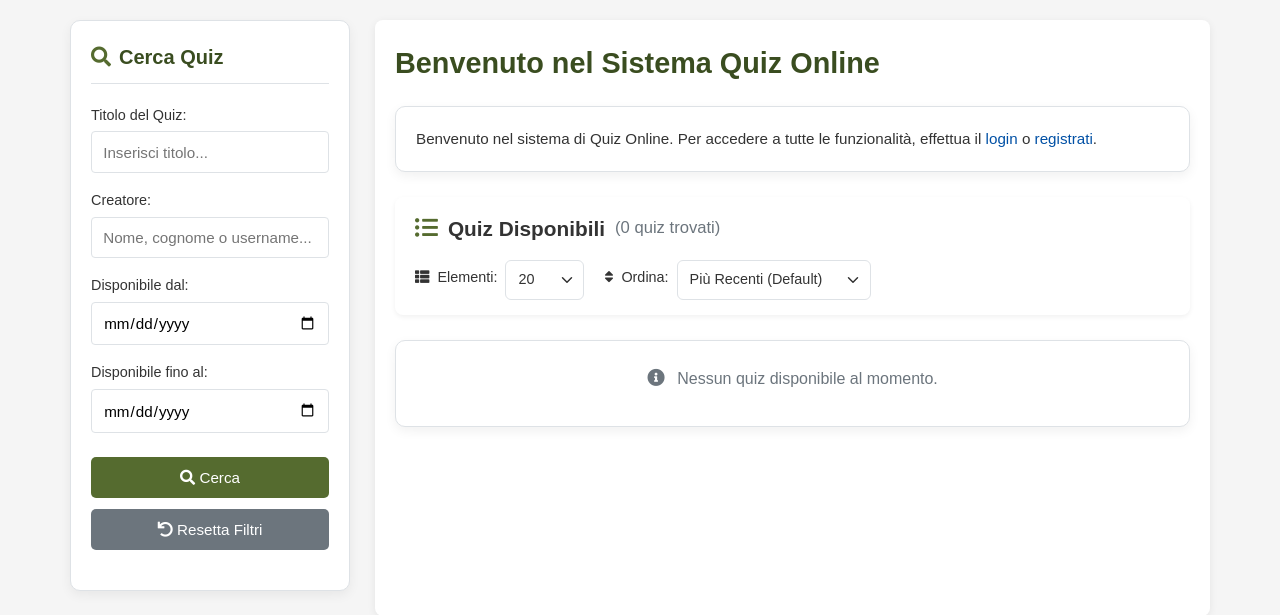
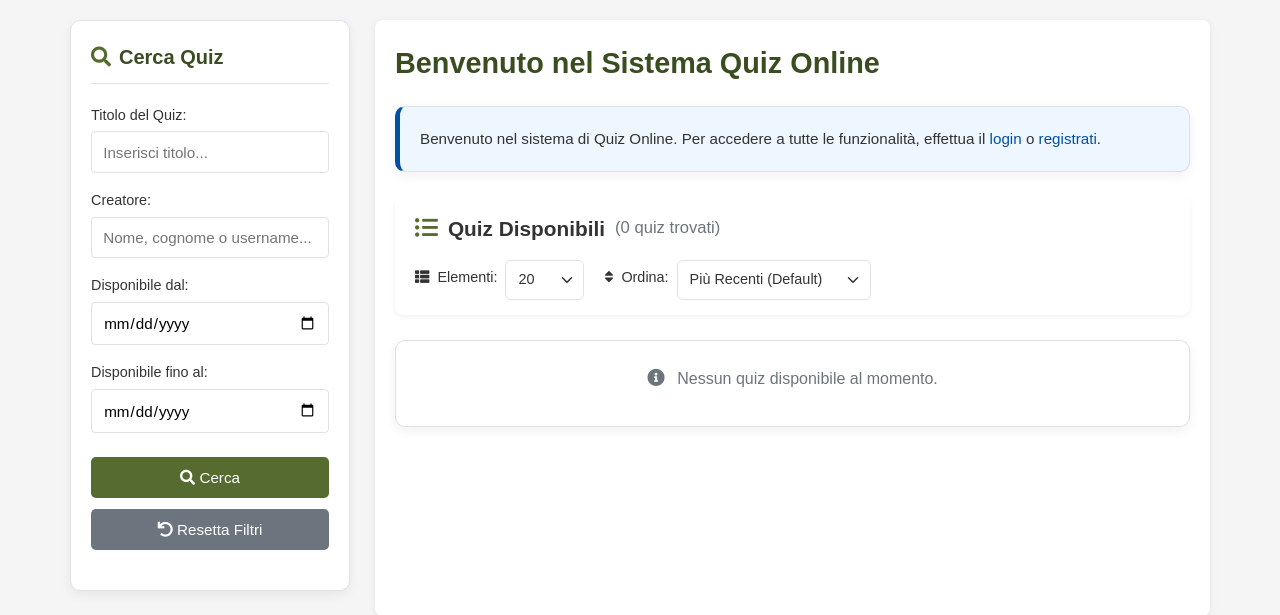
Before and after one commit to paganello/web-programming-24-25, a PHP site: page / in a window 1280 px wide. Shown: the part 186-801 px from the top of the page. Run offline with PHP 8.4, Linux system fonts and the light colour scheme; data that the repository does not hold is empty.

Commit message:
Sistemazione bug welcome-card

```diff
--- a/assets/css/style.css
+++ b/assets/css/style.css
@@ -489,11 +489,11 @@ table tr:hover td { background-color: #f5f5f5; } /* Hover sulle righe */
 
 /* Card di Benvenuto e Link nel Testo */
 .welcome-card {
-    background-color: #eef6ff; /* Azzurrino */
+    background-color: #eef6ff !important; /* Azzurrino */
     border-radius: 8px;
     padding: 20px;
     margin-bottom: 25px;
-    border-left: 5px solid var(--primary-blue); /* O var(--main-color) */
+    border-left: 5px solid var(--primary-blue) !important; /* O var(--main-color) */
     box-shadow: 0 2px 5px rgba(0, 0, 0, 0.05);
 }
 .welcome-card .card-content p { line-height: 1.6; margin-bottom: 10px; font-size: 0.95rem; }
--- a/index.php
+++ b/index.php
@@ -198,7 +198,7 @@ $page_content_title = $is_search_active ? "Risultati della Ricerca" : "Quiz Disp
 
         <!-- Messaggio di benvenuto dinamico -->
         <?php if (!isset($_SESSION['user'])): // Se l'utente non è loggato ?>
-            <div class="card welcome-card">
+            <div class="card welcome-card welcome-card">
                 <div class="card-content">
                     <p>Benvenuto nel sistema di Quiz Online. Per accedere a tutte le funzionalità, effettua il <a
                             href="auth_login.php" class="text-link">login</a> o <a href="auth_register.php"
```
